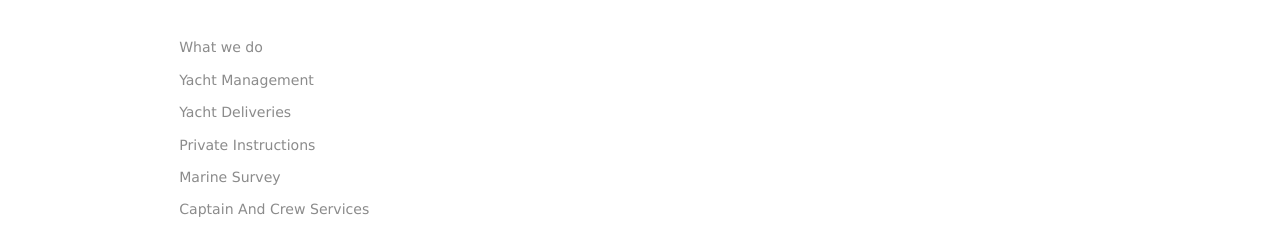
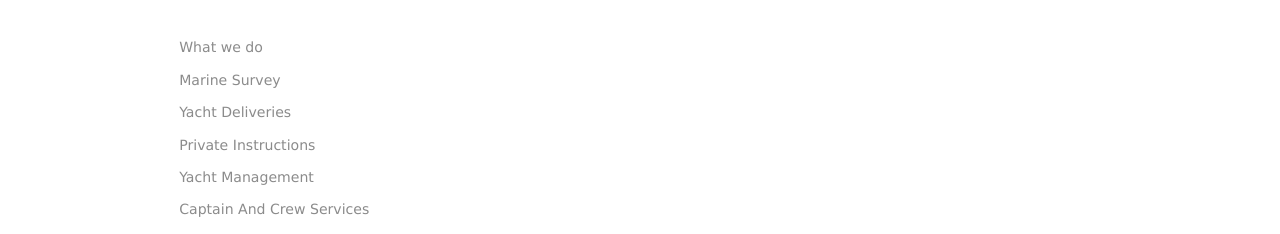
Before and after one commit to justinait/e2yacht, a React (Vite) app: page /1 in a window 1280 px wide. Shown: the part 691-925 px from the top of the page. Built offline with nearby package versions, Linux system fonts and the light colour scheme; a web font is replaced by a local one.

Commit message:
cambiar de lugar

```diff
--- a/src/Components/Navbar/Navbar.jsx
+++ b/src/Components/Navbar/Navbar.jsx
@@ -57,10 +57,10 @@ function Navbar() {
 
   const services = [
     { name: t('navbar.whatWeDo'), id: 'whatwedo', className: 'notForDesktop homeNavbar' },
-    { name: t('navbar.yachtManagement'), id: 'management', className: '' },
+    { name: t('navbar.marineSurvey'), id: 'marinesurvey', className: '' },
     { name: t('navbar.yachtDeliveries'), id: 'deliveries', className: '' },
     { name: t('navbar.privateInstructions'), id: 'instruction', className: '' },
-    { name: t('navbar.marineSurvey'), id: 'marinesurvey', className: '' },
+    { name: t('navbar.yachtManagement'), id: 'management', className: '' },
     { name: t('navbar.captainAndCrewServices'), id: 'captainandcrew', className: '' },
     { name: t('navbar.maritimeAssetRecovery'), id: 'maritimerecovery', className: '' },
     { name: t('navbar.viewAllServices'), id: 'whatwedo', image: '/icons/arrowNext.png', className: 'viewAllServicesButtonNavbar contactButtonHover notActive' },
--- a/src/Components/Services/Services.jsx
+++ b/src/Components/Services/Services.jsx
@@ -28,10 +28,10 @@ function Services() {
 
     const services = [
         { name: t('navbar.whatWeDo'), id: 'whatwedo'},
-        { name: t('navbar.yachtManagement'), id: 'management'},
+        { name: t('navbar.marineSurvey'), id: 'marinesurvey'},
         { name: t('navbar.yachtDeliveries'), id: 'deliveries'},
         { name: t('navbar.privateInstructions'), id: 'instruction'},
-        { name: t('navbar.marineSurvey'), id: 'marinesurvey'},
+        { name: t('navbar.yachtManagement'), id: 'management'},
         { name: t('navbar.captainAndCrewServices'), id: 'captainandcrew'},
         { name: t('navbar.maritimeAssetRecovery'), id: 'maritimerecovery'}
     ];
```
